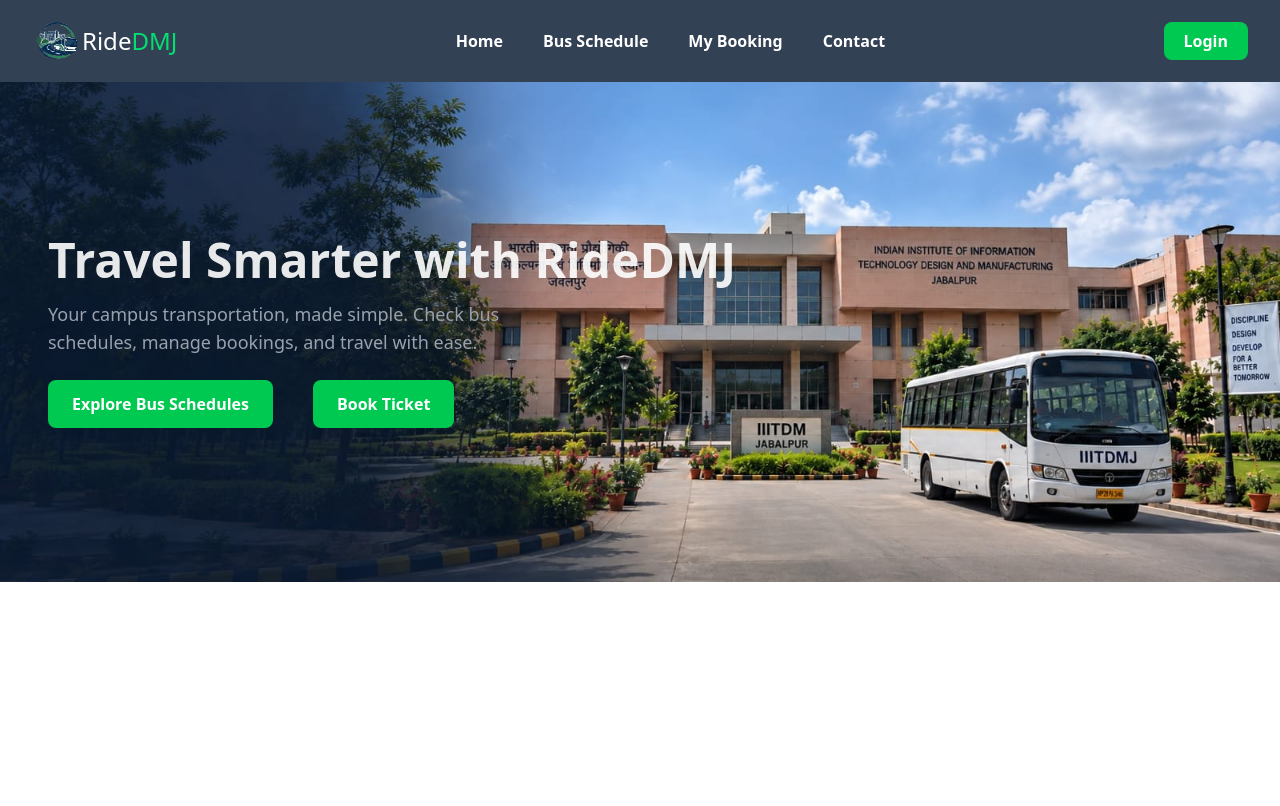
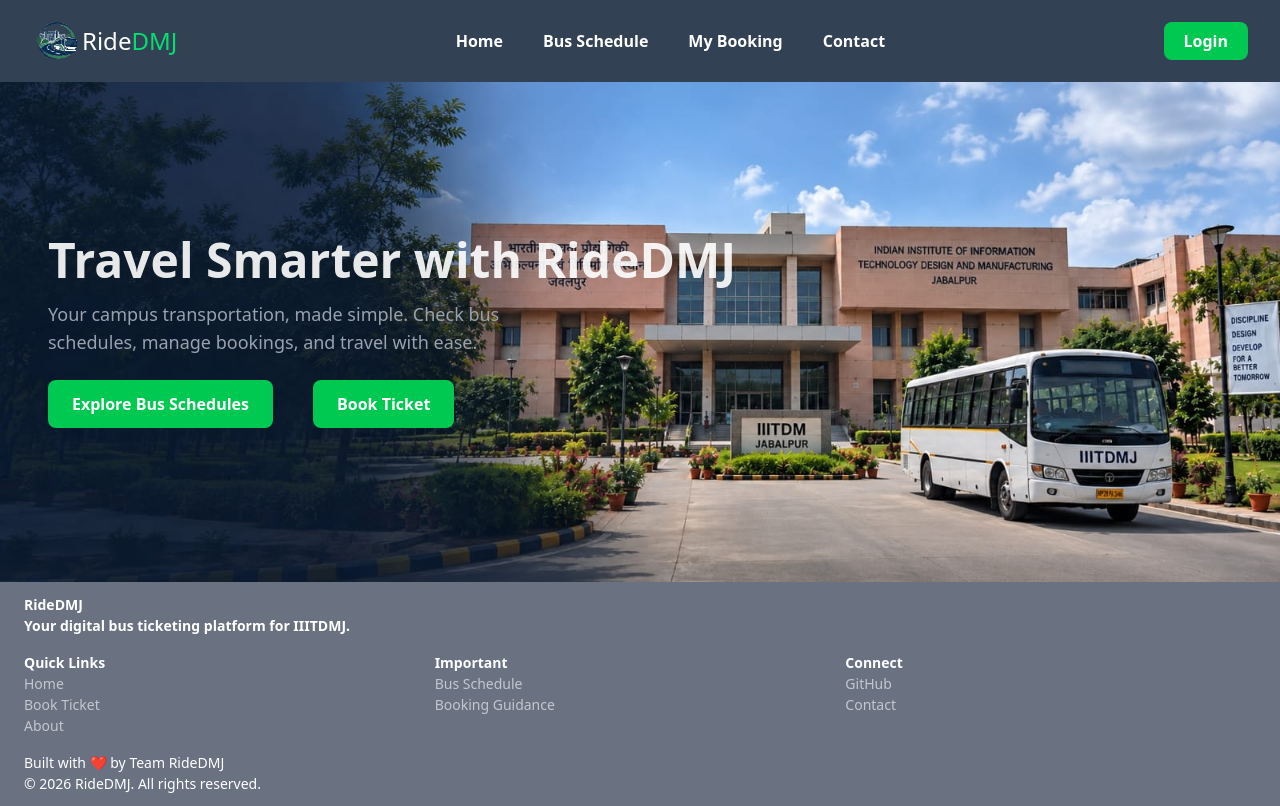
Before and after one commit to Rishabh-09-eng/RideDMJ, a Next.js app in the folder frontend/: page / in a window 1280 px wide. Built offline with nearby package versions, Linux system fonts and the light colour scheme; no server answers.

Commit message:
added footer

```diff
--- /dev/null
+++ b/frontend/app/about/page.js
@@ -0,0 +1,41 @@
+export default function AboutPage() {
+  return (
+    <main className="min-h-screen bg-slate-100 px-6 py-10">
+      <div className="mx-auto max-w-4xl rounded-2xl bg-white p-8 shadow-sm">
+        <p className="font-semibold text-green-600">About RideDMJ</p>
+
+        <h1 className="mt-2 text-4xl font-bold text-slate-900">
+          Making campus travel easier
+        </h1>
+
+        <p className="mt-5 leading-7 text-slate-600">
+          RideDMJ is a digital bus ticketing platform designed for
+          IIITDM Jabalpur. It helps students view bus schedules,
+          select available bus slots, and book their daily bus tickets
+          through a simple and convenient interface.
+        </p>
+
+        <p className="mt-4 text-slate-600">
+          Our goal is to make the institute bus booking process more
+          organized, transparent, and accessible for students while
+          reducing manual effort.
+        </p>
+
+        <div className="mt-8 rounded-xl bg-green-50 p-5">
+          <h2 className="text-xl font-semibold text-slate-900">
+            Our Mission
+          </h2>
+
+          <p className="mt-2 text-slate-600">
+            To provide a reliable and user-friendly digital solution
+            for managing institute bus ticket bookings.
+          </p>
+        </div>
+
+        <p className="mt-8 text-sm text-slate-500">
+          Built with ❤️ by Team RideDMJ.
+        </p>
+      </div>
+    </main>
+  );
+}
--- /dev/null
+++ b/frontend/app/booking-guidance/page.js
@@ -0,0 +1,19 @@
+import React from 'react'
+
+const page = () => {
+  return (
+    <section className='border border-be-gray-400 w-[40%] h-[60%] mx-auto my-auto rounded-xl p-3'>
+        <h1 className='text-center font-bold '>Booking Guidance</h1>
+
+        <ul className='mt-6 text-slate-600'>
+            <li className='text-center'>Use an official institute email to log in.</li>
+            <li className='text-center'>select an available bus slot.</li>
+            <li className='text-center'>An student can book only one ticket per day.</li>
+            <li className='text-center'>Complete the payment process to confirm your booking.</li>
+            <li className='text-center'>Show your confirmed ticket when boarding the bus.</li>
+        </ul>
+    </section>
+  )
+}
+
+export default page
--- a/frontend/app/page.js
+++ b/frontend/app/page.js
@@ -1,5 +1,9 @@
 import Hero from "@/component/Hero";
+import Footer from "@/component/Footer";
 
 export default function Home() {
-  return <Hero />;
+  return<>
+    <Hero />
+    <Footer />
+  </>
 }
--- /dev/null
+++ b/frontend/component/Footer.js
@@ -0,0 +1,57 @@
+import React from 'react'
+import Link from 'next/link'
+
+const footer = () => {
+  return (
+    <footer className='bg-gray-500 text-white/60 text-[14px] px-6 py-3'>
+        <div className='text-white font-bold pb-4'>
+            <h3>RideDMJ</h3>
+            <p>Your digital bus ticketing platform for IIITDMJ.</p>
+        </div>
+        <div className='grid grid-cols-3 pb-4'>
+            <div>
+                <h4 className='text-white font-semibold'>Quick Links</h4>
+                <ul className='flex flex-col'>
+                    <Link href="/"><li>Home</li></Link>
+                    <Link href="book-ticket"><li>Book Ticket</li></Link>
+                    <Link href="about"><li>About</li></Link>
+                </ul>
+            </div>
+            <div>
+                <h4 className='text-white font-semibold'>Important</h4>
+                <ul className='flex flex-col'>
+                    <Link href="busschedule"><li>Bus Schedule</li></Link>
+                    <Link href="booking-guidance"><li>Booking Guidance</li></Link>
+                </ul>
+            </div>
+            <div>
+                <h4 className='text-white font-semibold'>Connect</h4>
+                <ul className='flex flex-col'>
+                    <a
+                      href="https://github.com/Rishabh-09-eng/RideDMJ"
+                      target="_blank"
+                      rel="noopener noreferrer"
+                    >
+                      GitHub
+                    </a>
+                    <a
+                      href="https://www.iiitdmj.ac.in/downloads/time%20table%20Detailed.pdf"
+                      target="_blank"
+                      rel="noopener noreferrer"
+                    >
+                      Contact
+                    </a>
+
+                </ul>
+            </div>
+        </div>
+        <div className='text-white'>
+            <p>Built with ❤️ by Team RideDMJ</p>
+            © 2026 RideDMJ. All rights reserved.
+        </div>
+    </footer>
+
+  )
+}
+
+export default footer
```
